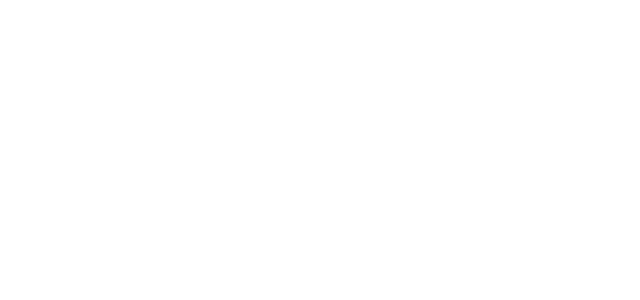
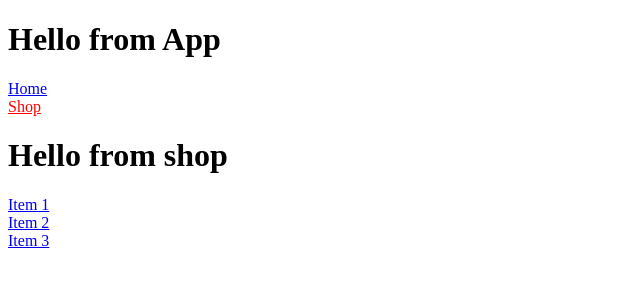
Before and after one commit to ewardou/shopping-cart, a React (Create React App) app: page /shop in a window 1280 px wide. Shown: the top 300 px of the page, without its empty margins (0-640 px from the left). Built offline with nearby package versions, Linux system fonts and the light colour scheme.

Commit message:
Add client-side routing to the project

```diff
--- a/package.json
+++ b/package.json
@@ -8,6 +8,7 @@
         "@testing-library/user-event": "^13.5.0",
         "react": "^18.2.0",
         "react-dom": "^18.2.0",
+        "react-router-dom": "^6.8.0",
         "react-scripts": "5.0.1",
         "web-vitals": "^2.1.4"
     },
--- a/src/App.js
+++ b/src/App.js
@@ -1,10 +1,38 @@
+import React from 'react';
+import { NavLink, Outlet } from 'react-router-dom';
 
 function App() {
-  return (
-    <div className="App">
+    const activeStyle = {
+        color: 'red',
+    };
 
-    </div>
-  );
+    return (
+        <div className="App">
+            <h1>Hello from App</h1>
+            <nav>
+                <NavLink
+                    to="/"
+                    style={({ isActive }) =>
+                        isActive ? activeStyle : undefined
+                    }
+                >
+                    Home
+                </NavLink>
+                <br />
+                <NavLink
+                    to="/shop"
+                    style={({ isActive }) =>
+                        isActive ? activeStyle : undefined
+                    }
+                >
+                    Shop
+                </NavLink>
+            </nav>
+            <div>
+                <Outlet />
+            </div>
+        </div>
+    );
 }
 
 export default App;
--- /dev/null
+++ b/src/RouteSwitch.js
@@ -0,0 +1,20 @@
+import { BrowserRouter, Routes, Route } from 'react-router-dom';
+import React from 'react';
+import { Home } from './components/Home';
+import { Shop } from './components/Shop';
+import Item from './components/Item';
+import App from './App';
+
+export const RouteSwitch = () => {
+    return (
+        <BrowserRouter>
+            <Routes>
+                <Route path="/" element={<App />}>
+                    <Route path="" element={<Home />} />
+                    <Route path="shop" element={<Shop />} />
+                    <Route path="shop/:itemID" element={<Item />} />
+                </Route>
+            </Routes>
+        </BrowserRouter>
+    );
+};
--- /dev/null
+++ b/src/components/Home.js
@@ -0,0 +1,9 @@
+import React from 'react';
+
+export function Home() {
+    return (
+        <div>
+            <h1>Hello from home</h1>
+        </div>
+    );
+}
--- /dev/null
+++ b/src/components/Item.js
@@ -0,0 +1,7 @@
+import React from 'react';
+import { useParams } from 'react-router-dom';
+
+export default function Item() {
+    const { itemID } = useParams();
+    return <h1>{itemID} information</h1>;
+}
--- /dev/null
+++ b/src/components/Shop.js
@@ -0,0 +1,15 @@
+import React from 'react';
+import { Link } from 'react-router-dom';
+
+export function Shop() {
+    return (
+        <div>
+            <h1>Hello from shop</h1>
+            <Link to="item1">Item 1</Link>
+            <br />
+            <Link to="item2">Item 2</Link>
+            <br />
+            <Link to="item3">Item 3</Link>
+        </div>
+    );
+}
--- a/src/index.js
+++ b/src/index.js
@@ -1,10 +1,10 @@
 import React from 'react';
 import ReactDOM from 'react-dom/client';
-import App from './App';
+import { RouteSwitch } from './RouteSwitch';
 
 const root = ReactDOM.createRoot(document.getElementById('root'));
 root.render(
-  <React.StrictMode>
-    <App />
-  </React.StrictMode>
+    <React.StrictMode>
+        <RouteSwitch />
+    </React.StrictMode>
 );
```
Also changed, not shown: 1 other file (tests, documents, lock files or other folders).
